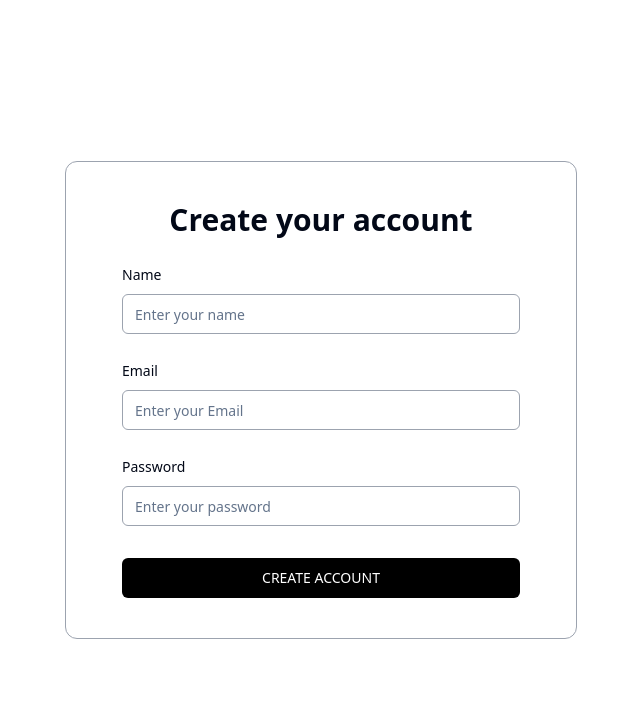
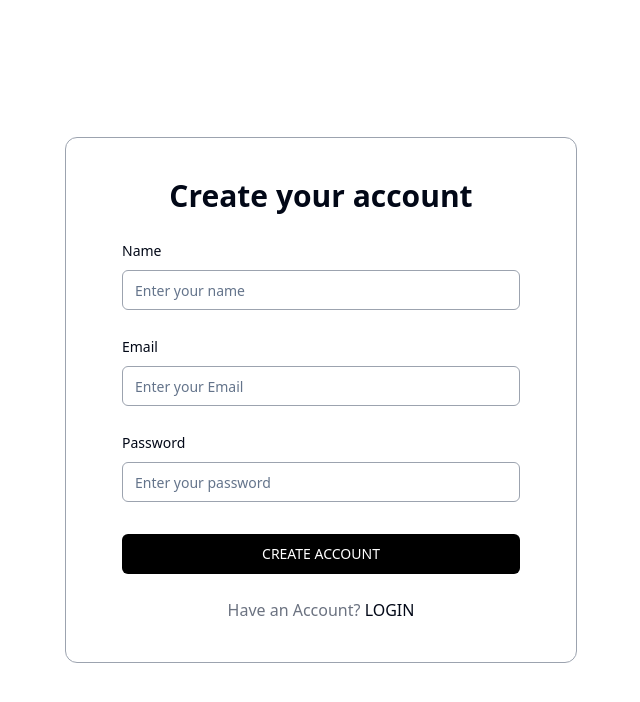
Before and after one commit to anoopraju31/roc8-assignment-2, a Next.js app: page /sign-up in a window 1280 px wide. Shown: the top 702 px of the page, without its empty margins (319-959 px from the left). Built offline with nearby package versions, Linux system fonts and the light colour scheme.

Commit message:
Sign Up Form - link to sign in page added

```diff
--- a/src/app/sign-up/_components/signUpForm.tsx
+++ b/src/app/sign-up/_components/signUpForm.tsx
@@ -14,6 +14,7 @@ import {
 } from "~/components/ui/form";
 import { Input } from "~/components/ui/input";
 import { Button } from "~/components/ui/button";
+import Link from "next/link";
 
 const SignUpForm: FC = () => {
   const form = useForm<SignUpFormData>({
@@ -89,6 +90,14 @@ const SignUpForm: FC = () => {
         >
           Create Account
         </Button>
+
+        <div className="text-center">
+          <span className="text-gray-500"> Have an Account? </span>
+          <Link href="/sign-in" className="font-medium">
+            {" "}
+            LOGIN{" "}
+          </Link>
+        </div>
       </form>
     </Form>
   );
```
